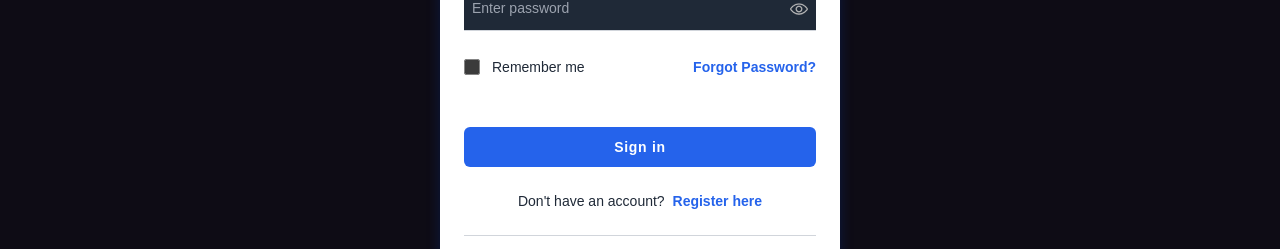
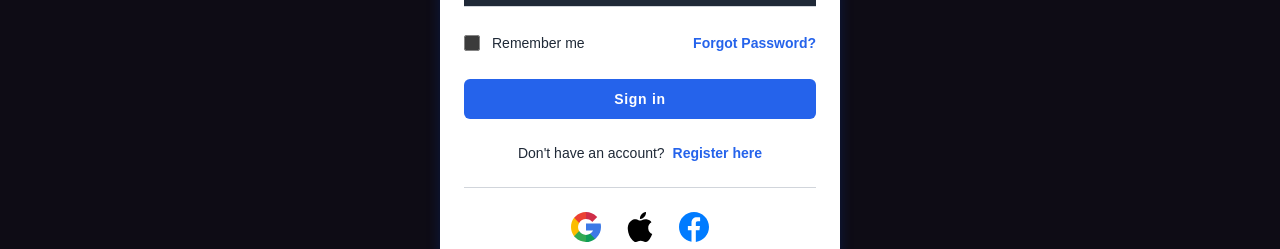
Before and after one commit to Mastermindddddd/HitchPath, a React (Vite) app in the folder client/: page /login in a window 1280 px wide. Shown: the part 495-744 px from the top of the page. Built offline with nearby package versions, Linux system fonts and the light colour scheme.

Commit message:
fixing login component

```diff
--- a/client/src/pages/login.jsx
+++ b/client/src/pages/login.jsx
@@ -31,7 +31,7 @@ const Login = () => {
             class="w-full object-cover rounded-2xl"
             alt="login-image" />
         <form onSubmit={handleLogin} class="bg-white rounded-2xl p-6 -mt-24 relative z-10 shadow-[0_2px_16px_-3px_rgba(6,81,237,0.3)]">
-          <div class="mb-12">
+          <div class="mb-6">
             <h3 class="text-3xl font-extrabold text-blue-600">Sign in</h3>
           </div>
 
@@ -121,7 +121,7 @@ const Login = () => {
             </div>
           </div>
 
-          <div class="mt-12">
+          <div class="mt-6">
             <button
               type="submit"
               class="w-full py-2.5 px-4 text-sm font-semibold tracking-wider rounded-md text-white bg-blue-600 hover:bg-blue-700 focus:outline-none"
```
